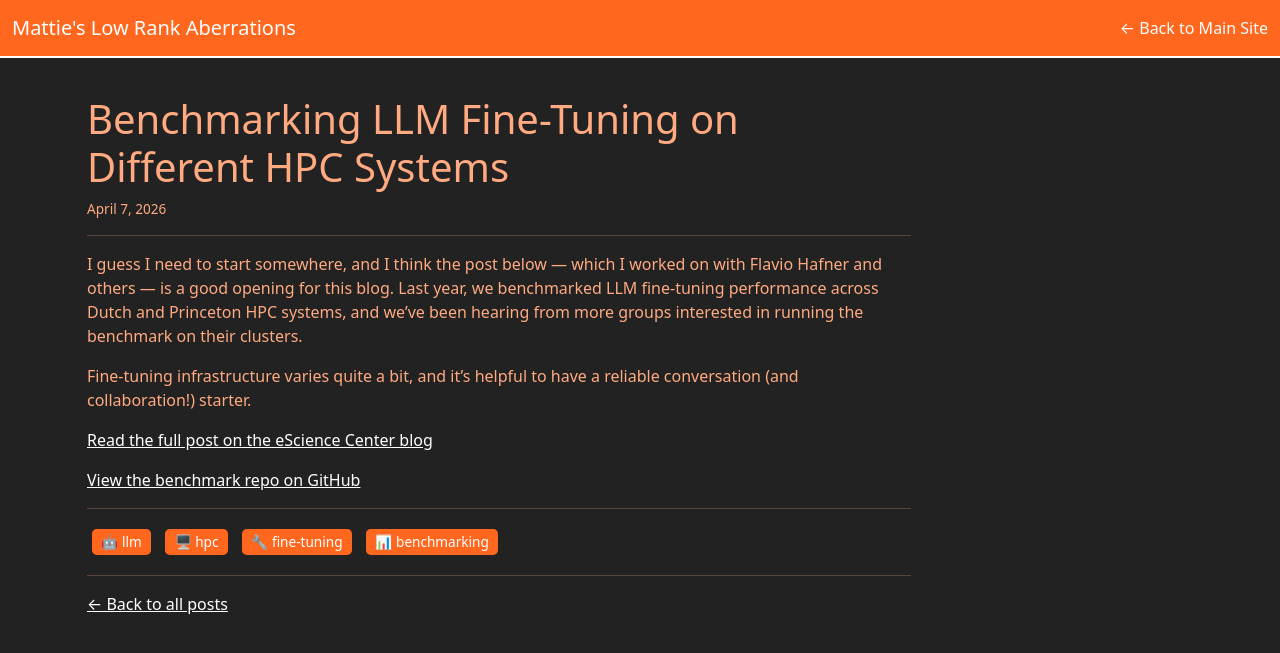
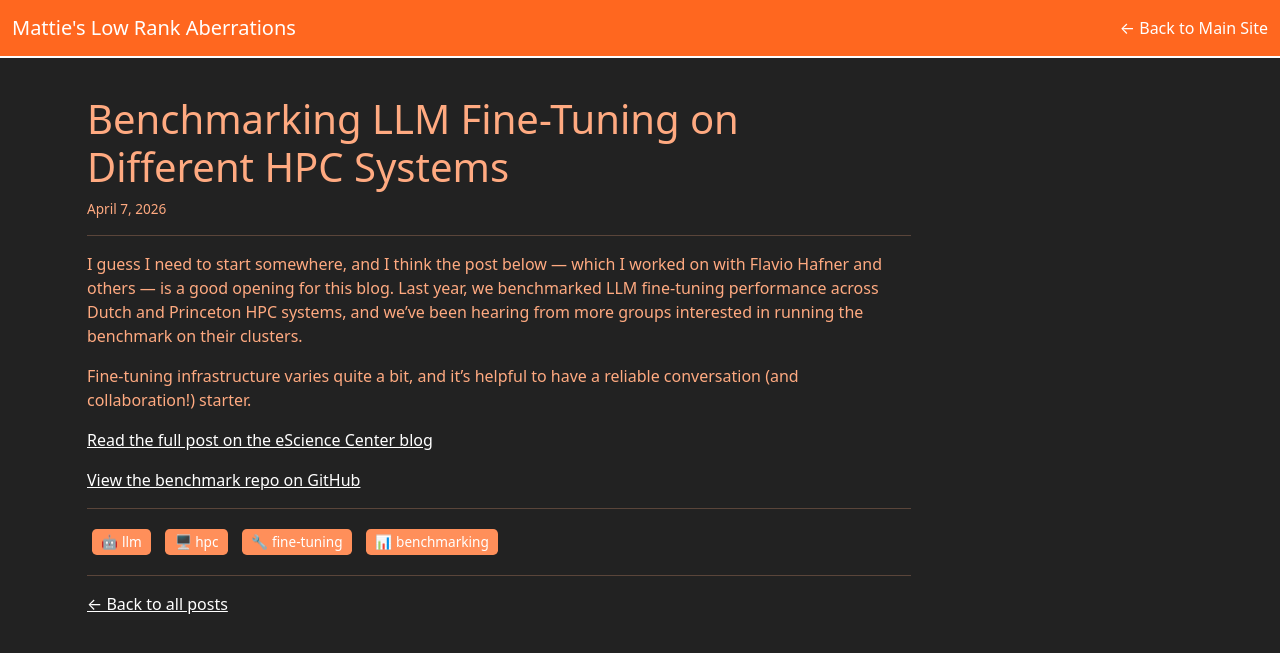
Before and after one commit to niznik-dev/blog, a Jekyll site: the page built from _posts/2026-04-07-benchmarking-llm-fine-tuning-on-hpc.md, in a window 1280 px wide. Shown: the top 653 px of the page. Built offline with Jekyll 4.4.1, drawn with Linux system fonts in a browser that asks for light colours.

Commit message:
Fix tag URL filtering and pill styling
Co-Authored-By: Claude Opus 4.6 (1M context) <noreply@anthropic.com>

```diff
--- a/css/blog.css
+++ b/css/blog.css
@@ -78,20 +78,22 @@ h2 {
   margin-top: 1rem;
 }
 
-a.post-tag {
+a.post-tag,
+a.post-tag:visited {
   display: inline-block;
-  background-color: var(--prOrange);
+  background-color: var(--lightPrOrange);
   color: white !important;
   padding: 0.2rem 0.6rem;
   margin: 0.2rem 0.3rem;
   border-radius: 0.3rem;
   font-size: 85%;
-  text-decoration: none;
+  text-decoration: none !important;
 }
 
 a.post-tag:hover {
-  background-color: var(--lightPrOrange);
+  background-color: var(--prOrange);
   color: white !important;
+  text-decoration: none !important;
 }
 
 .tag-filters {
--- a/js/blog.js
+++ b/js/blog.js
@@ -1,4 +1,4 @@
-document.addEventListener('DOMContentLoaded', function() {
+(function() {
   var params = new URLSearchParams(window.location.search);
   var tagParam = params.get('tag');
   if (tagParam) {
@@ -11,7 +11,7 @@ document.addEventListener('DOMContentLoaded', function() {
     });
     filterPosts();
   }
-});
+})();
 
 function toggleTag(btn) {
   if (btn.classList.contains('active') &&
```
